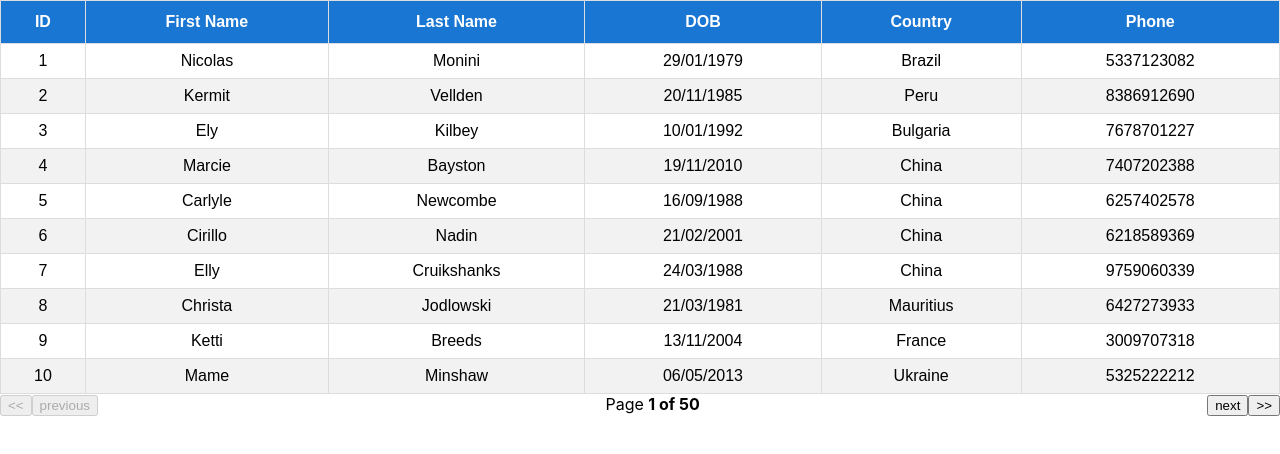
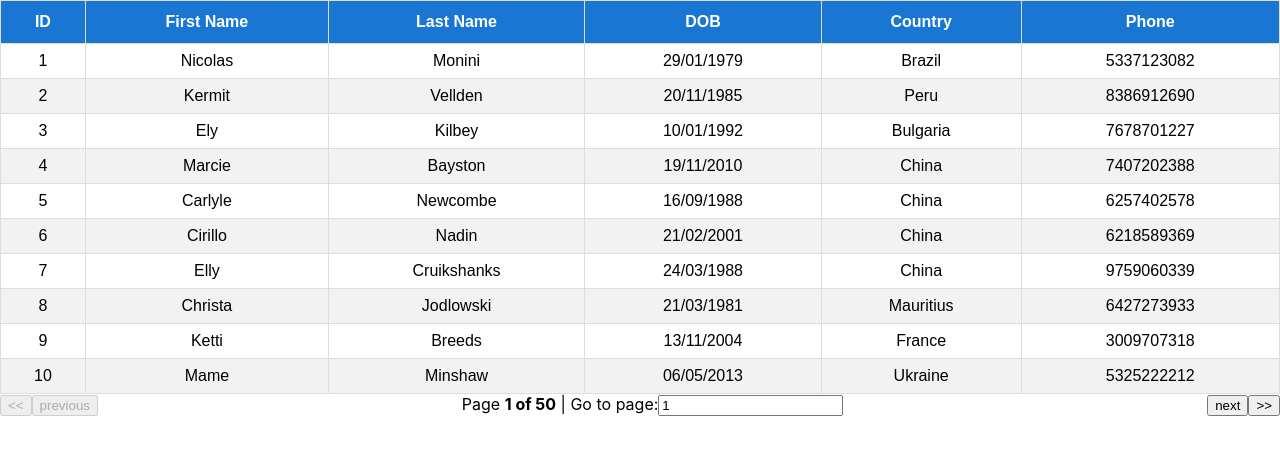
Before and after one commit to hafsahayath/react-table, a React (Create React App) app: page / in a window 1280 px wide. Shown: the top 454 px of the page. Built offline with nearby package versions, Linux system fonts and the light colour scheme.

Commit message:
jump to the page number entered

```diff
--- a/src/components/react-table/PaginatedTable.tsx
+++ b/src/components/react-table/PaginatedTable.tsx
@@ -75,12 +75,26 @@ const PaginatedTable = <T extends object>({
             previous
           </button>
         </div>
+        <div>
           <span>
             Page{" "}
             <strong>
               {pageIndex + 1} of {pageOptions.length}
             </strong>
           </span>
+          <span>
+            {" "}
+            | Go to page:
+            <input
+              type="number"
+              defaultValue={pageIndex + 1}
+              onChange={(e) => {
+                const pageNum = e.target.value ? Number(e.target.value) - 1 : 0;
+                gotoPage(pageNum);
+              }}
+            />
+          </span>
+        </div>
         <div>
           <button onClick={nextPage} disabled={!canNextPage}>
             next
```
Lines whose indentation alone changed are shown as unchanged.
